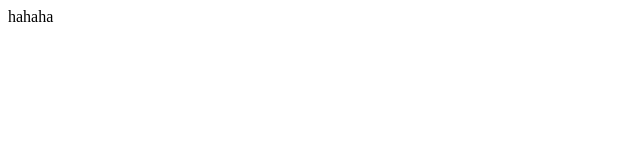
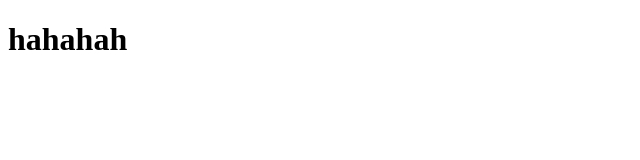
Before and after one commit to way0101/number-project, a plain HTML site: page index.html in a window 1280 px wide. Shown: the whole page, without its empty margins (0-640 px from the left). Drawn offline with Linux system fonts and the light colour scheme.

Commit message:
s-commit

```diff
--- a/index.html
+++ b/index.html
@@ -8,7 +8,7 @@
     <link rel="stylesheet" href="style.css">
 </head>
 <body>
-    hahaha
+    <h1>hahahah</h1>
     <script src="main.js"></script>
 </body>
 </html>
```
